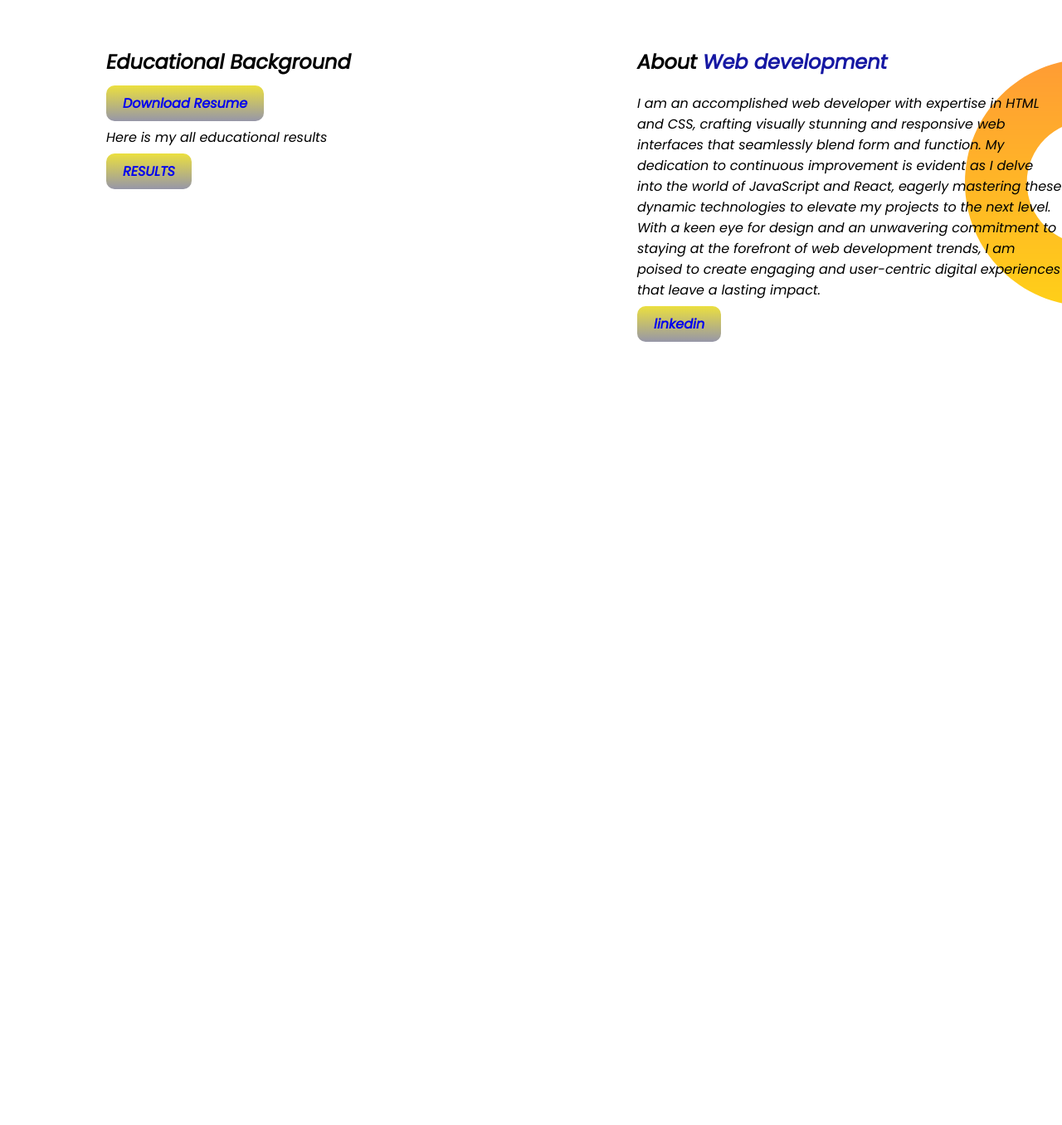
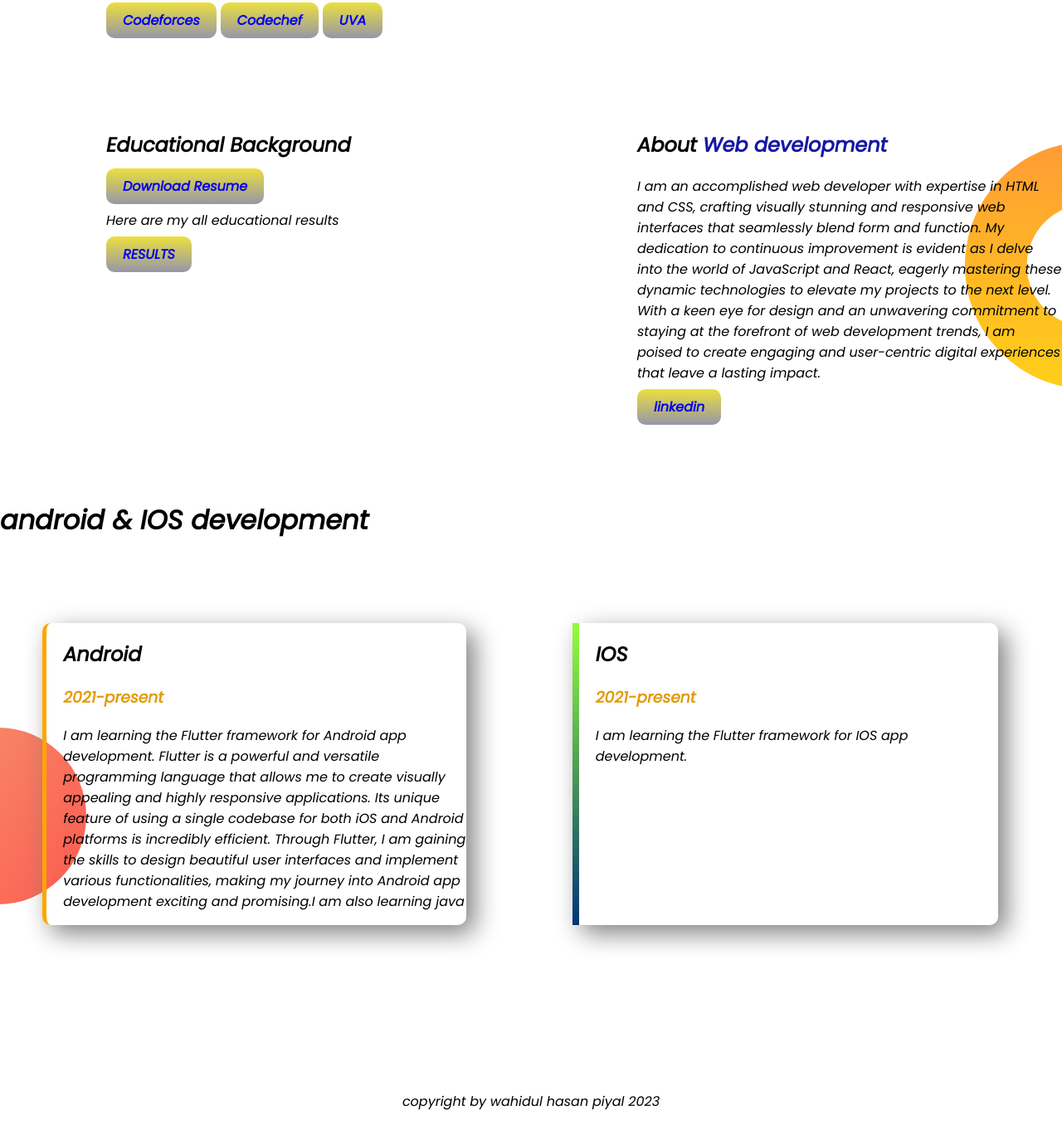
Before and after one commit to piyaal/developer, a plain HTML site: page index.html in a window 1280 px wide. Shown: the part 581-1937 px from the top of the page at 83% size. Before the commit the page ends 1084 px from the top, so only its background shows below. Drawn offline with Linux system fonts and the light colour scheme.

Commit message:
android ios copyright added

```diff
--- a/index.html
+++ b/index.html
@@ -10,7 +10,7 @@
     <link rel="stylesheet" href="style.css">
 </head>
 <body>
-    <section class="top_banner">
+    <section class="top_banner flexible-container">
         <div  class="half">
             <h1>Welcome to </h1>
             <h1> <span class="name">Wahidul Hasan piyal's</span>  website</h1>
@@ -25,12 +25,12 @@
             <img src="images/pial-bg.png" alt="">
         </div>
     </section>
-    <section class="web-dev">
+    <section class="web-dev flexible-container">
      <div class="half">
         <H1 >Educational Background</H1>
         <a class="link_btn" target="_blank" href="https://drive.google.com/file/d/1-VL_Dxco2PWy2ir3c2ozwtKL1iVqu-iS/view?usp=drive_link">Download Resume</a> <br>
         <p>
-            Here is my all educational results
+            Here are my all educational results
         </p>
         <a class="link_btn" target="_blank" href="https://drive.google.com/drive/folders/1mz054mAmj0oTZIUpRo22OJwc2F18NZNN?usp=sharing">RESULTS</a>
 
@@ -42,6 +42,27 @@
        <a class="link_btn" target="_blank" href="https://www.linkedin.com/in/wahidul-hasan-piyal-86676618b">linkedin</a>
      </div>
     </section>
+    <h1>android & IOS development</h1>
+    <section class="android-ios-dev">
+         <div class="flexible-container">
+            <div class="android-ios">
+                <h1>Android</h1>
+                <h3 class="orange-color">2021-present</h3>
+                <p>I am learning the Flutter framework for Android app development. Flutter is a powerful and versatile
+                     programming language that allows me to create visually appealing and highly responsive applications. Its
+                      unique feature of using a single codebase for both iOS and Android platforms is incredibly efficient.
+                       Through Flutter, I am gaining the skills to design beautiful user interfaces and implement various
+                        functionalities, making my journey into Android app development exciting and promising.I am also learning java</p>
+                    </div>
 
+             <div id="IOS"class="android-ios">
+              <H1>IOS</H1>
+           <h3 class="orange-color" >2021-present</h3>
+             <p>I am learning the Flutter framework for IOS app development.</p>
+             </div>
+
+         </div>
+    </section>
+    <footer><p text-align="center">copyright by wahidul hasan piyal 2023</p></footer>
 </body>
 </html>
--- a/style.css
+++ b/style.css
@@ -4,7 +4,7 @@ body{font-family: 'Poppins', sans-serif; margin: 0%; }
     .type{
         color:rgb(3, 27, 48);
     }
-    section{
+    .flexible-container{
         display: flex;
         margin-bottom: 100px;
     }
@@ -39,3 +39,39 @@ body{font-family: 'Poppins', sans-serif; margin: 0%; }
         background-position:right;
 
     }
+      section
+      {
+        margin-top: 100px;
+        margin-bottom: 100px;
+      }
+    .android-ios-dev{
+        display: flex;
+        margin-bottom: 100px;
+    }
+    .orange-color{
+       color:rgb(226, 156, 6) ;
+    }
+    .android-ios-dev{
+        background-image: url(images/exp-bg.png);
+        background-repeat: no-repeat;
+
+        background-position:left;
+    }
+    .android-ios
+    {
+     box-shadow: 10px 10px 30px gray;
+     width:40%;
+     padding-left: 20px;
+     margin-right:6%;
+     margin-left: 4%;
+     border-radius: 10px;
+     border-left: 5px solid orange;
+    }
+    #IOS{
+        border-left: 8px solid;
+        border-image: linear-gradient(rgba(115, 255, 0, 0.767),rgb(2, 51, 116));
+        border-image-slice:1;
+    }
+    footer p{
+        text-align: center;
+    }
```
